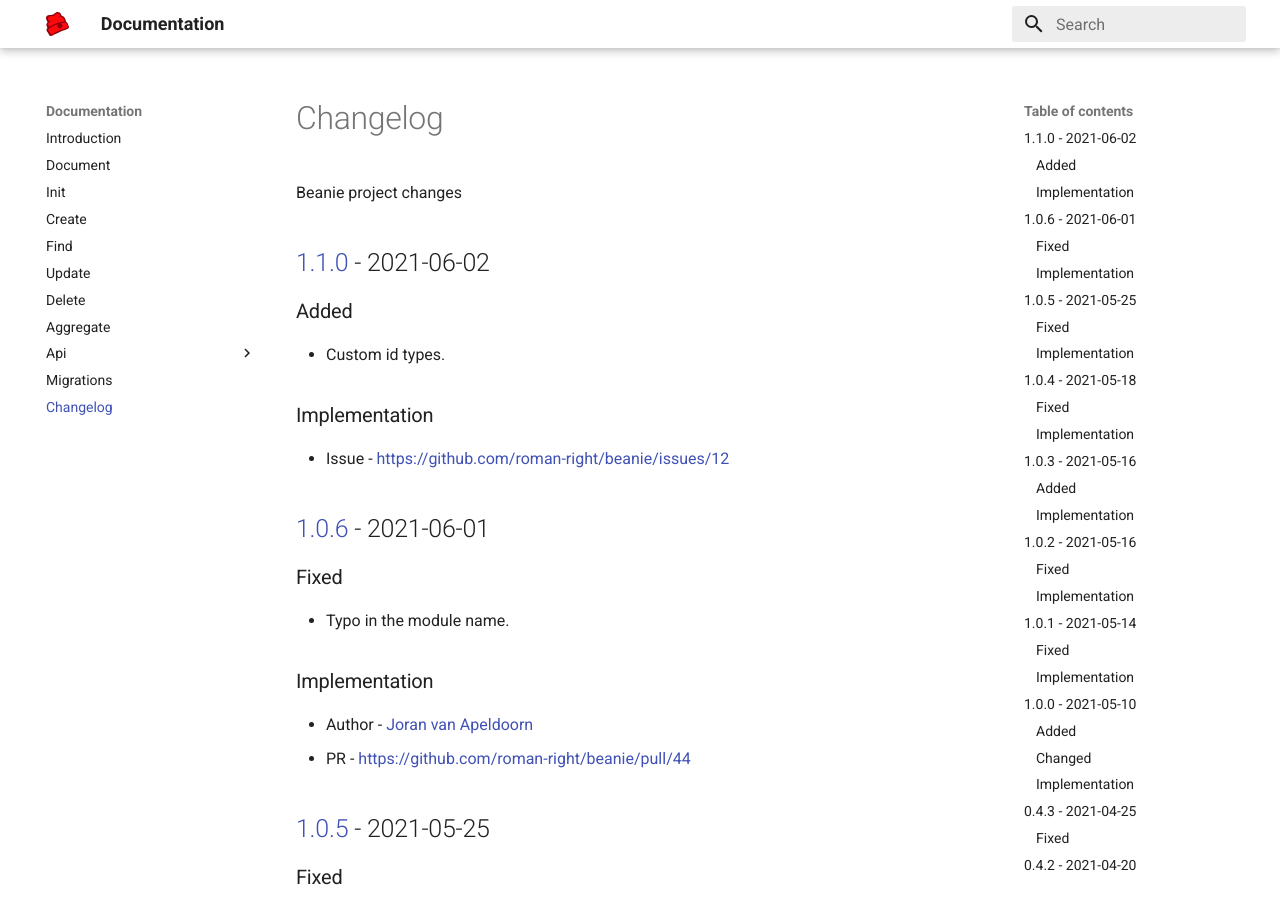
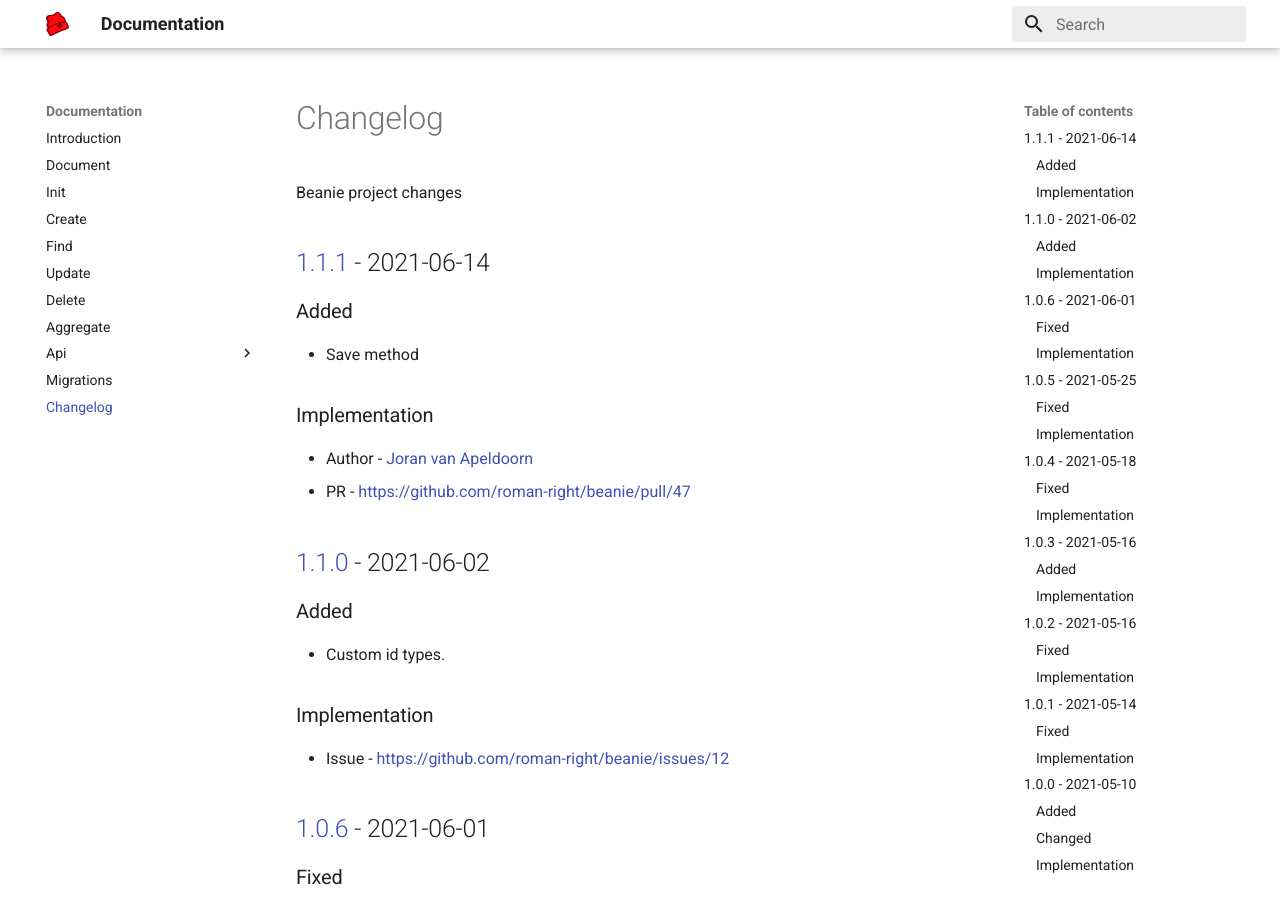
Before and after one commit to giovanamolina/beanie-Python, an MkDocs documentation site: the page built from docs/changelog.md, in a window 1280 px wide and 900 px high. Built offline with MkDocs 1.6.1 and Material for MkDocs 9.7.7, drawn with Linux system fonts in a browser that asks for light colours.

Commit message:
1.1.1 (#49)

```diff
--- a/beanie/__init__.py
+++ b/beanie/__init__.py
@@ -4,7 +4,7 @@ from beanie.odm.fields import PydanticObjectId, Indexed
 from beanie.odm.utils.general import init_beanie
 from beanie.odm.documents import Document
 
-__version__ = "1.1.0"
+__version__ = "1.1.1"
 __all__ = [
     # ODM
     "Document",
--- a/docs/changelog.md
+++ b/docs/changelog.md
@@ -1,6 +1,17 @@
 # Changelog
 
 Beanie project changes
+
+## [1.1.1] - 2021-06-14
+
+### Added
+
+- Save method
+
+### Implementation
+
+- Author - [Joran van Apeldoorn](https://github.com/jorants)
+- PR - <https://github.com/roman-right/beanie/pull/47>
 
 ## [1.1.0] - 2021-06-02
 
@@ -232,3 +243,5 @@ Beanie project changes
 [1.0.6]: https://pypi.org/project/beanie/1.0.6
 
 [1.1.0]: https://pypi.org/project/beanie/1.1.0
+
+[1.1.1]: https://pypi.org/project/beanie/1.1.1
--- a/pyproject.toml
+++ b/pyproject.toml
@@ -1,6 +1,6 @@
 [tool.poetry]
 name = "beanie"
-version = "1.1.0"
+version = "1.1.1"
 description = "Asynchronous Python ODM for MongoDB"
 authors = ["Roman <roman-right@protonmail.com>"]
 license = "Apache-2.0"
```
Also changed, not shown: 1 other file.
